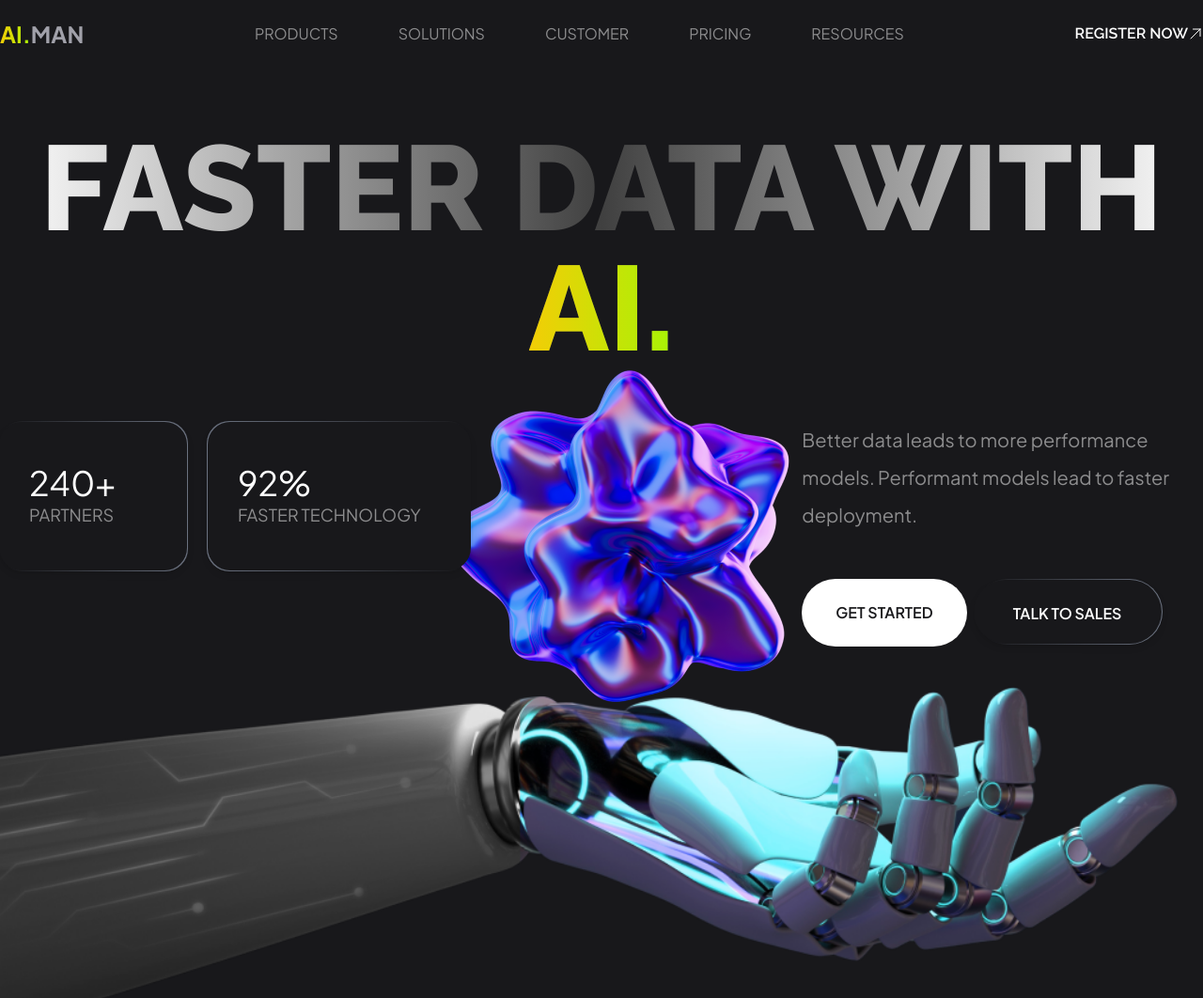
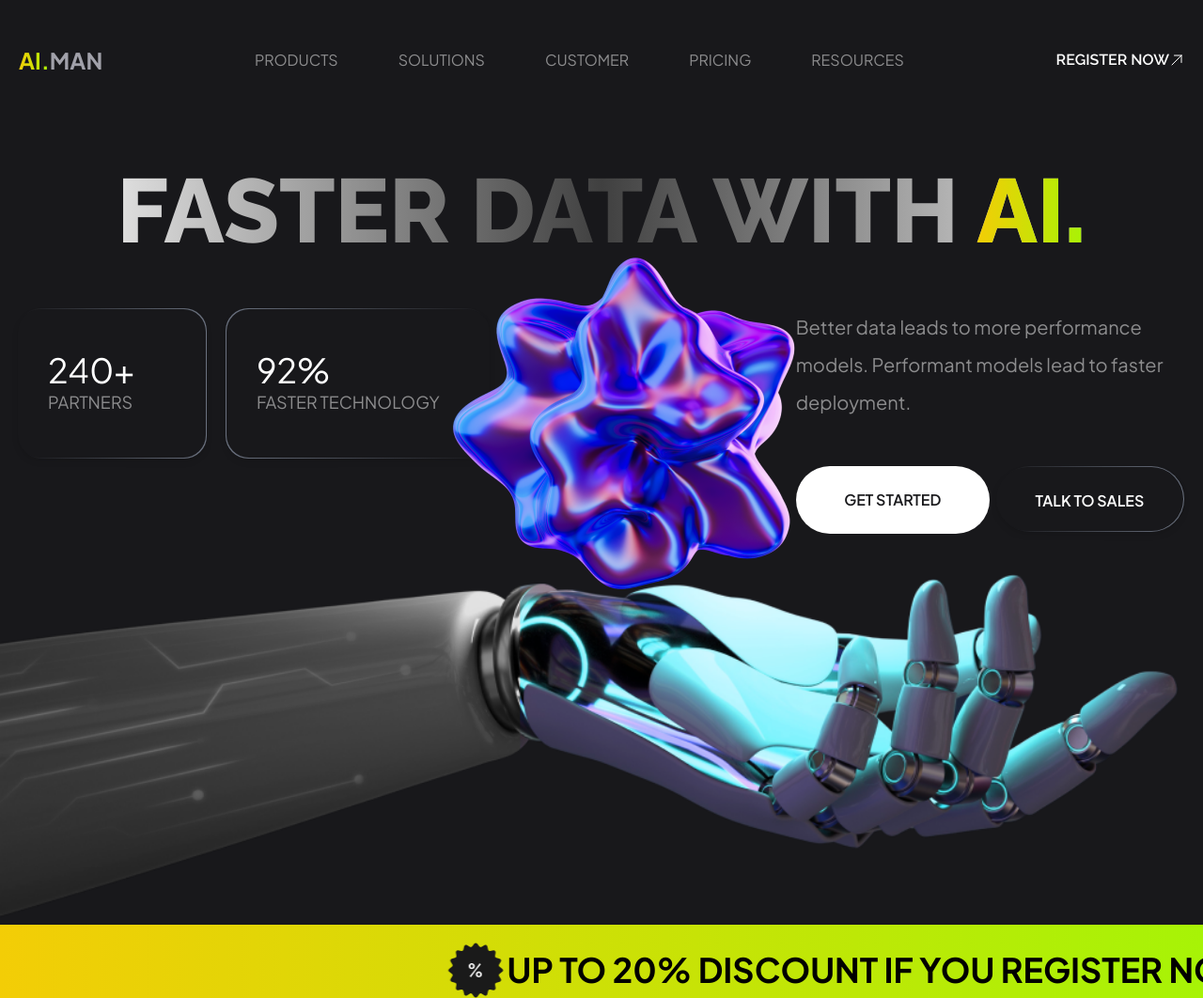
Before and after one commit to gurinalex91/Aiman, a website: page index.html in a window 1280 px wide. Shown: the top 1062 px of the page at 94% size. Drawn offline with nearby package versions, Linux system fonts and the light colour scheme.

Commit message:
adaptive first screen

```diff
--- a/index.html
+++ b/index.html
@@ -152,21 +152,21 @@
     <main class="animate-fadeIn">
       <!-- first screen -->
       <section
-        class="pb-[400px] bg-[length:1500px] bg-no-repeat bg-[url('/img/hand.png')] bg-left-bottom relative"
+        class="px-5 xl:pb-[400px] xl:bg-[length:1500px] xl:bg-no-repeat xl:bg-[url('/img/hand.png')] xl:bg-left-bottom relative"
       >
-        <div class="container pt-16 pb-28 mx-auto relative">
+        <div class="container pt-8 lg:pt-12 2xl:pt-16 pb-36 xl:pb-28 mx-auto relative">
           <h1
-            class="font-title font-extrabold text-transparent text-9xl bg-clip-text bg-gradient-to-r from-white via-neutral-700 to-white text-center w-full mb-14"
+            class="font-title font-extrabold text-transparent text-5xl lg:text-7xl xl:text-8xl 2xl:text-9xl bg-clip-text bg-gradient-to-r from-white via-neutral-700 to-white text-center w-full mb-14"
           >
             FASTER DATA WITH
             <span class="bg-clip-text bg-gradient-to-r from-orange to-green"
               >AI.</span
             >
           </h1>
-          <div class="flex justify-between">
-            <div class="benefits uppercase flex space-x-5 z-10">
+          <div class="flex justify-between flex-col lg:flex-row">
+            <div class="benefits uppercase md:flex md:space-x-5 z-10 text-center lg:text-left mb-4 lg:mb-0">
               <div
-                class="inner h-[160px] relative w-[200px] z-0 bg-gradient-to-l from-gray-500 to-transparent rounded-3xl drop-shadow-md"
+                class="inner relative h-[100px] lg:h-[160px] w-full md:w-1/2 lg:w-[200px] z-0 bg-gradient-to-l from-gray-500 to-transparent rounded-3xl drop-shadow-md"
               >
                 <div
                   class="p-8 rounded-3xl w-full z-10 bg-zinc-900 absolute top-[1px] right-[1px] bottom-[1px] flex flex-col justify-center"
@@ -176,7 +176,7 @@
                 </div>
               </div>
               <div
-                class="inner h-[160px] relative w-[280px] z-0 bg-gradient-to-r from-gray-500 to-transparent rounded-3xl drop-shadow-md"
+                class="inner relative h-[100px] lg:h-[160px] w-full md:w-1/2 lg:w-[280px] z-0 bg-gradient-to-r from-gray-500 to-transparent rounded-3xl drop-shadow-md"
               >
                 <div
                   class="p-8 rounded-3xl w-full z-10 bg-zinc-900 absolute top-[1px] left-[1px] bottom-[1px] flex flex-col justify-center"
@@ -186,19 +186,19 @@
                 </div>
               </div>
             </div>
-            <div class="description w-1/3 z-10">
-              <p class="text-xl opacity-50 leading-10">
+            <div class="description w-full lg:w-1/2 xl:w-1/3 z-10">
+              <p class="text-xl opacity-50 leading-6 xl:leading-10 text-center lg:text-left">
                 Better data leads to more performance models. Performant models
                 lead to faster deployment.
               </p>
-              <div class="uppercase flex space-x-2 font-semibold mt-12">
+              <div class="uppercase md:flex md:space-x-2 font-semibold mt-4 xl:mt-12">
                 <button
-                  class="bg-white text-zinc-900 py-6 px-9 rounded-full hover:cursor-pointer"
+                  class="bg-white text-zinc-900 py-6 px-9 rounded-full hover:cursor-pointer w-full md:w-1/2 mb-4 md:mb-0"
                 >
                   GET STARTED
                 </button>
                 <div
-                  class="inner h-[70px] relative w-[200px] z-0 bg-gradient-to-l from-gray-500 to-transparent rounded-full drop-shadow-md"
+                  class="inner h-[70px] relative w-full md:w-1/2 lg:w-[200px] z-0 bg-gradient-to-l from-gray-500 to-transparent rounded-full drop-shadow-md"
                 >
                   <button
                     class="w-full py-6 px-9 rounded-full z-10 bg-zinc-900 absolute top-[1px] right-[1px] bottom-[1px] hover:cursor-pointer"
@@ -212,7 +212,7 @@
           <img
             src="img/plumb.png"
             alt="plumb"
-            class="animation__img absolute bottom-0 left-1/3"
+            class="animation__img hidden xl:block absolute bottom-0 left-1/3 z-20"
           />
         </div>
         <div
--- a/js/script.js
+++ b/js/script.js
@@ -1,72 +1,72 @@
 window.addEventListener("DOMContentLoaded", () => {
-  const tabs = document.querySelectorAll(".tab-head__item"),
-    tabsContent = document.querySelectorAll(".tab-body__container"),
-    tabsParent = document.querySelector(".tab-head__container");
+  // const tabs = document.querySelectorAll(".tab-head__item"),
+  //   tabsContent = document.querySelectorAll(".tab-body__container"),
+  //   tabsParent = document.querySelector(".tab-head__container");
 
-  function hideTabContent() {
-    tabsContent.forEach((i) => {
-      i.style.display = "none";
-    });
-    tabs.forEach((i) => {
-      i.classList.remove("active");
-    });
-  }
-  hideTabContent();
-  function showTabContent(i = 0) {
-    tabsContent[i].style.display = "block";
-    tabs[i].classList.add("active");
-  }
-  showTabContent();
+  // function hideTabContent() {
+  //   tabsContent.forEach((i) => {
+  //     i.style.display = "none";
+  //   });
+  //   tabs.forEach((i) => {
+  //     i.classList.remove("active");
+  //   });
+  // }
+  // hideTabContent();
+  // function showTabContent(i = 0) {
+  //   tabsContent[i].style.display = "block";
+  //   tabs[i].classList.add("active");
+  // }
+  // showTabContent();
 
-  tabsParent.addEventListener("click", (e) => {
-    if (e.target.classList.contains("tab-head__item")) {
-      tabs.forEach((item, i) => {
-        if (e.target == item) {
-          hideTabContent();
-          showTabContent(i);
-        }
-      });
-    }
-  });
+  // tabsParent.addEventListener("click", (e) => {
+  //   if (e.target.classList.contains("tab-head__item")) {
+  //     tabs.forEach((item, i) => {
+  //       if (e.target == item) {
+  //         hideTabContent();
+  //         showTabContent(i);
+  //       }
+  //     });
+  //   }
+  // });
 
-  //Swiper
-  const swiperSupport = new Swiper(".swiper-support", {
-    slidesPerView: 5.5,
-    speed: 400,
-    spaceBetween: 0,
-    grabCursor: true,
-    loop: true,
-    navigation: {
-      nextEl: ".swiper-button-next",
-      prevEl: ".swiper-button-prev",
-    },
-  });
-  const swiperReviews = new Swiper(".swiper-reviews", {
-    slidesPerView: 1,
-    speed: 400,
-    spaceBetween: 0,
-    grabCursor: true,
-    autoHeight: true,
-    navigation: {
-      nextEl: ".swiper-button-next",
-      prevEl: ".swiper-button-prev",
-    },
-  });
+  // //Swiper
+  // const swiperSupport = new Swiper(".swiper-support", {
+  //   slidesPerView: 5.5,
+  //   speed: 400,
+  //   spaceBetween: 0,
+  //   grabCursor: true,
+  //   loop: true,
+  //   navigation: {
+  //     nextEl: ".swiper-button-next",
+  //     prevEl: ".swiper-button-prev",
+  //   },
+  // });
+  // const swiperReviews = new Swiper(".swiper-reviews", {
+  //   slidesPerView: 1,
+  //   speed: 400,
+  //   spaceBetween: 0,
+  //   grabCursor: true,
+  //   autoHeight: true,
+  //   navigation: {
+  //     nextEl: ".swiper-button-next",
+  //     prevEl: ".swiper-button-prev",
+  //   },
+  // });
 
-  //animation
-  function onEntry(e) {
-    e.forEach((change) => {
-      if (change.isIntersecting) {
-        change.target.classList.add("element-show");
-      }
-    });
-  }
-  const options = { threshold: [0.5] };
-  const observer = new IntersectionObserver(onEntry, options);
-  const elements = document.querySelectorAll(".element-animation");
-  for (const elm of elements) {
-    observer.observe(elm);
-  }
+  // //animation
+  // function onEntry(e) {
+  //   e.forEach((change) => {
+  //     if (change.isIntersecting) {
+  //       change.target.classList.add("element-show");
+  //     }
+  //   });
+  // }
+  // const options = { threshold: [0.5] };
+  // const observer = new IntersectionObserver(onEntry, options);
+  // const elements = document.querySelectorAll(".element-animation");
+  // for (const elm of elements) {
+  //   observer.observe(elm);
+  // }
 
   // Burger menu
   // open
```
Also changed, not shown: css/style.css.
